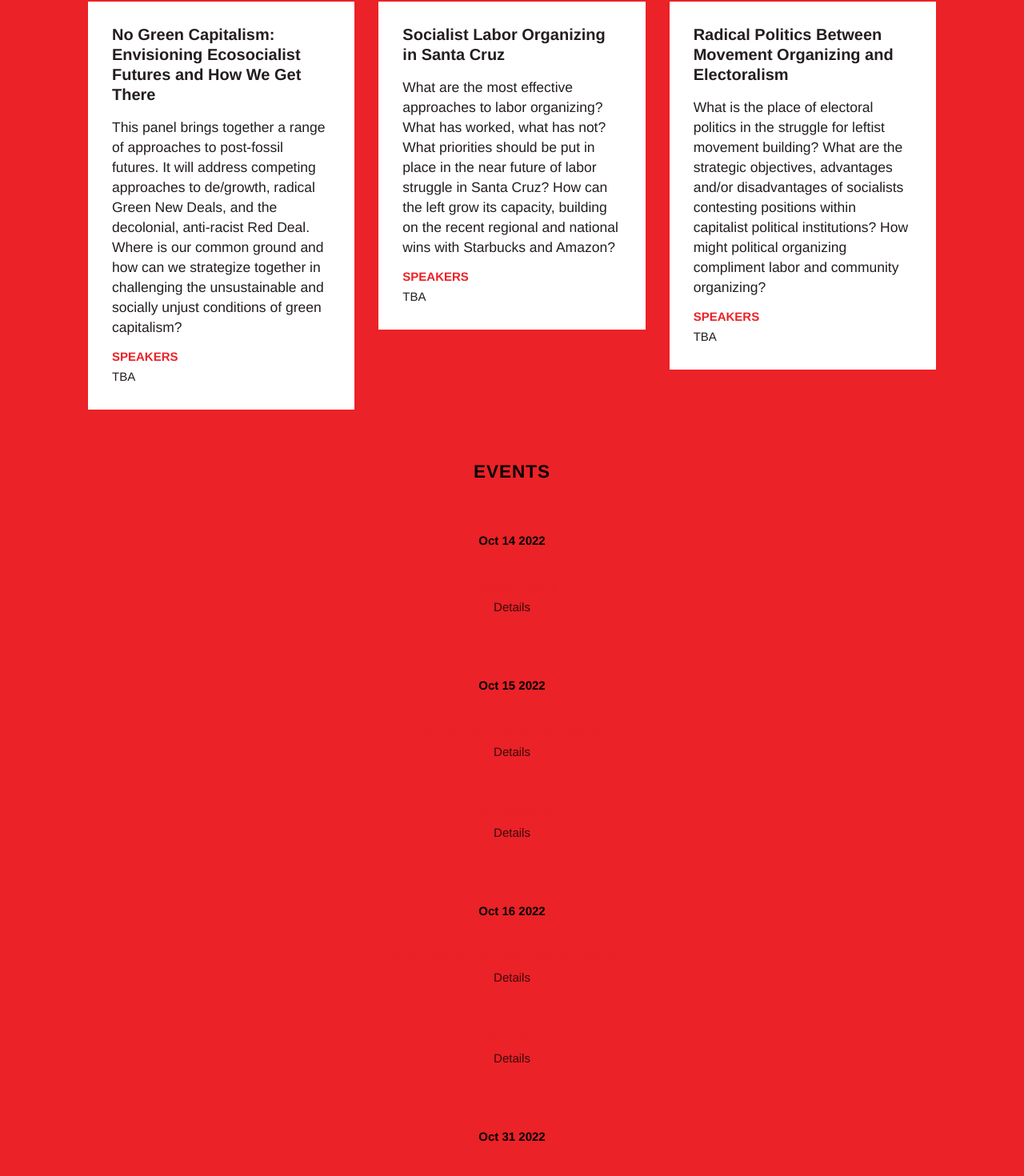
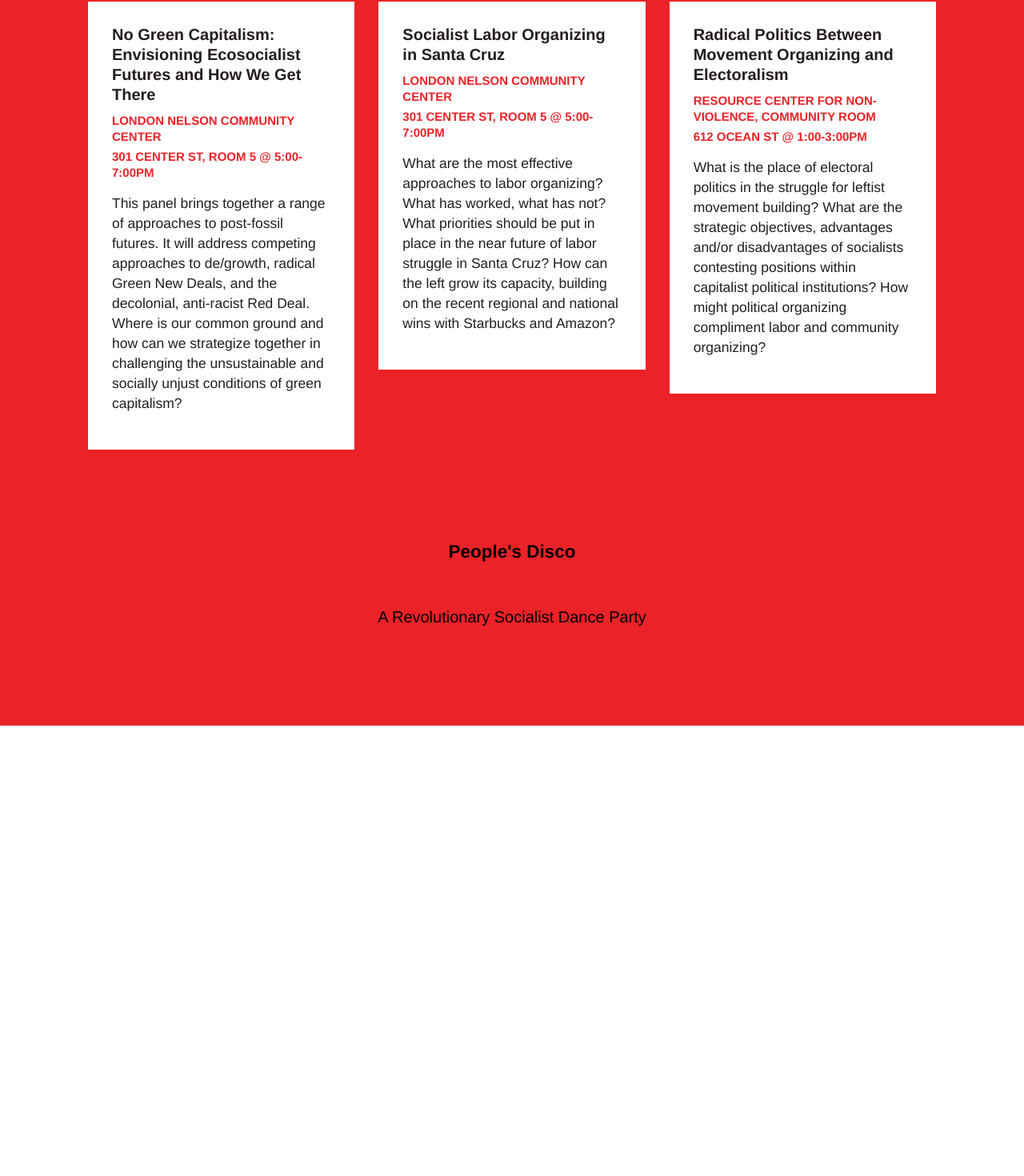
Before and after one commit to reilnuud/nuxt-redoctober, a Nuxt app: page / in a window 1280 px wide. Shown: the part 937-2407 px from the top of the page at 80% size. After the commit the page ends 1844 px from the top, so only its background shows below. Built offline with nearby package versions, Linux system fonts and the light colour scheme.

Commit message:
update content

```diff
--- a/components/organisms/Header.vue
+++ b/components/organisms/Header.vue
@@ -1,19 +1,13 @@
 <template>
   <header
-    class="
-      text-white
-      uppercase
-      text-[.67rem]
-      flex
-      items-center
-      justify-center
-      gap-3
-      py-3
-      tracking-[1px]
-    "
+    class="text-white uppercase text-[.67rem] flex items-center justify-center gap-3 py-3 tracking-[1px]"
   >
     <a href="#about" class="hover:text-red transition duration-100">About</a>
-    <a href="#series" class="hover:text-red transition duration-100">Series</a>
-    <a href="#events" class="hover:text-red transition duration-100">Events</a>
+    <a href="#series" class="hover:text-red transition duration-100">
+      Series &amp; Events
+    </a>
+    <a href="#events" class="hover:text-red transition duration-100">
+      Halloween
+    </a>
   </header>
 </template>
--- a/pages/index.vue
+++ b/pages/index.vue
@@ -4,7 +4,7 @@
     class="flex flex-col items-center justify-start flex-grow pt-[22vh]"
   >
     <div class="sticky top-0 z-0">
-      <div class="px-6 w-full mx-auto max-w-md relative">
+      <div class="px-6 w-full mx-auto max-w-xl relative">
         <IconsLogo />
         <!-- <div
         class="bottom-0 bg-gradient-to-b from-black absolute left-0 right-0 h-6"
@@ -13,14 +13,7 @@
       <Container>
         <h1 class="hidden">Red October</h1>
         <div
-          class="
-            flex flex-col
-            gap-3
-            items-center
-            justify-center
-            text-center
-            mt-3
-          "
+          class="flex flex-col gap-3 items-center justify-center text-center mt-3"
         >
           <h2 class="font-bold flex gap-2">
             <span>Oct</span>
@@ -42,29 +35,12 @@
     >
       <!-- big red ball -->
       <div
-        class="
-          absolute
-          bg-red
-          rounded-full
-          h-[1000vw]
-          md:h-[200vw]
-          w-[1000vw]
-          md:w-[200vw]
-          z-10
-        "
+        class="absolute bg-red rounded-full h-[1000vw] md:h-[200vw] w-[1000vw] md:w-[200vw] z-10"
       />
       <div class="absolute bg-black top-24 left-0 right-0 bottom-0 z-0" />
       <!-- description -->
       <Container
-        class="
-          relative
-          z-20
-          mt-[15vw]
-          lg:mt-[5vw]
-          prose
-          text-sm
-          prose-p:text-white
-        "
+        class="relative z-20 mt-[15vw] lg:mt-[5vw] prose text-sm prose-p:text-white"
       >
         <p>
           Drawing inspiration from past models of theory and practice, Red
@@ -90,34 +66,12 @@
       <div id="series" class="relative w-full z-20">
         <svg
           viewbox="0 0 10 10"
-          class="
-            fill-black
-            w-[200vw]
-            -translate-x-1/4
-            absolute
-            top-full
-            scale-y-150
-            md:scale-y-100
-            -translate-y-12
-            md:top-48
-          "
+          class="fill-black w-[200vw] -translate-x-1/4 absolute top-full scale-y-150 md:scale-y-100 -translate-y-12 md:top-48"
         >
           <path d="M0 5 L0 10 L10 10 L10 5 L5 0 Z" />
         </svg>
         <ul
-          class="
-            px-6
-            max-w-4xl
-            mx-auto
-            mt-20
-            w-full
-            grid grid-cols-1
-            md:grid-cols-3
-            gap-6
-            relative
-            z-20
-            leading-tight
-          "
+          class="px-6 max-w-4xl mx-auto mt-20 w-full grid grid-cols-1 md:grid-cols-3 gap-6 relative z-20 leading-tight"
         >
           <!-- day 1 -->
           <li class="flex flex-col gap-3 items-center">
@@ -127,6 +81,12 @@
                 No Green Capitalism: Envisioning Ecosocialist Futures and How We
                 Get There
               </h3>
+              <div
+                class="text-red text-xs flex flex-col gap-1 my-2 font-bold uppercase"
+              >
+                <p>London Nelson Community Center</p>
+                <p>301 Center St, Room 5 @ 5:00-7:00pm</p>
+              </div>
               <p class="text-sm my-3">
                 This panel brings together a range of approaches to post-fossil
                 futures. It will address competing approaches to de/growth,
@@ -135,10 +95,9 @@
                 together in challenging the unsustainable and socially unjust
                 conditions of green capitalism?
               </p>
-              <p class="text-xs uppercase font-bold text-red">Speakers</p>
-              <p class="text-xs mt-1">TBA</p>
             </div>
           </li>
+
           <!-- day 2 -->
           <li class="flex flex-col gap-3 items-center">
             <h3 class="font-bold uppercase text-xs tracking-[1px]">Day II</h3>
@@ -146,6 +105,12 @@
               <h3 class="font-bold">
                 Socialist Labor Organizing in Santa Cruz
               </h3>
+              <div
+                class="text-red text-xs flex flex-col gap-1 my-2 font-bold uppercase"
+              >
+                <p>London Nelson Community Center</p>
+                <p>301 Center St, Room 5 @ 5:00-7:00pm</p>
+              </div>
               <p class="text-sm my-3">
                 What are the most effective approaches to labor organizing? What
                 has worked, what has not? What priorities should be put in place
@@ -153,10 +118,9 @@
                 left grow its capacity, building on the recent regional and
                 national wins with Starbucks and Amazon?
               </p>
-              <p class="text-xs uppercase font-bold text-red">Speakers</p>
-              <p class="text-xs mt-1">TBA</p>
             </div>
           </li>
+
           <!-- day 3 -->
           <li class="flex flex-col gap-3 items-center">
             <h3 class="font-bold uppercase text-xs tracking-[1px]">Day III</h3>
@@ -164,6 +128,12 @@
               <h3 class="font-bold">
                 Radical Politics Between Movement Organizing and Electoralism
               </h3>
+              <div
+                class="text-red text-xs flex flex-col gap-1 my-2 font-bold uppercase"
+              >
+                <p>Resource Center for Non-Violence, Community Room</p>
+                <p>612 Ocean St @ 1:00-3:00pm</p>
+              </div>
               <p class="text-sm my-3">
                 What is the place of electoral politics in the struggle for
                 leftist movement building? What are the strategic objectives,
@@ -171,8 +141,6 @@
                 positions within capitalist political institutions? How might
                 political organizing compliment labor and community organizing?
               </p>
-              <p class="text-xs uppercase font-bold text-red">Speakers</p>
-              <p class="text-xs mt-1">TBA</p>
             </div>
           </li>
         </ul>
@@ -180,56 +148,17 @@
       <!-- events -->
       <div
         id="events"
-        class="
-          relative
-          items-center
-          text-center
-          flex flex-col
-          gap-12
-          z-10
-          mt-12
-          pb-24
-          z-30
-        "
+        class="relative items-center text-center flex flex-col gap-3 mt-12 pb-24 z-30"
       >
-        <h2 class="uppercase font-bold text-lg tracking-[1px]">Events</h2>
+        <h2 class="uppercase font-bold text-lg text-red tracking-[1px]">
+          Halloween / Oct 31
+        </h2>
         <div class="flex flex-col items-center gap-3">
-          <h3 class="font-bold text-xs">Oct 14 2022</h3>
-          <div class="p-3 border-[3px] border-red">
-            <h4 class="text-red font-bold text-base">Happy Hour</h4>
-            <p class="text-xs opacity-75">Details</p>
+          <h3 class="font-bold text-lg">People's Disco</h3>
+          <div class="text-red text-xs font-bold uppercase">
+            Moe’s alley, 1535 Commercial Way @ 9:00pm
           </div>
-        </div>
-        <div class="flex flex-col items-center gap-3">
-          <h3 class="font-bold text-xs">Oct 15 2022</h3>
-          <div class="p-3 border-[3px] border-red">
-            <h4 class="text-red font-bold text-base">Abolition Ecology Walk</h4>
-            <p class="text-xs opacity-75">Details</p>
-          </div>
-          <div class="p-3 border-[3px] border-red">
-            <h4 class="text-red font-bold text-base">Labor Workshop</h4>
-            <p class="text-xs opacity-75">Details</p>
-          </div>
-        </div>
-        <div class="flex flex-col items-center gap-3">
-          <h3 class="font-bold text-xs">Oct 16 2022</h3>
-          <div class="p-3 border-[3px] border-red">
-            <h4 class="text-red font-bold text-base">
-              Palestinian Solidarity Workshop
-            </h4>
-            <p class="text-xs opacity-75">Details</p>
-          </div>
-          <div class="p-3 border-[3px] border-red">
-            <h4 class="text-red font-bold text-base">Movie</h4>
-            <p class="text-xs opacity-75">Details</p>
-          </div>
-        </div>
-        <div class="flex flex-col items-center gap-3">
-          <h3 class="font-bold text-xs">Oct 31 2022</h3>
-          <div class="p-3 border-[3px] border-red">
-            <h4 class="text-red font-bold text-base">People's Disco</h4>
-            <p class="text-xs opacity-75">Details</p>
-          </div>
+          <div>A Revolutionary Socialist Dance Party</div>
         </div>
       </div>
     </div>
```
